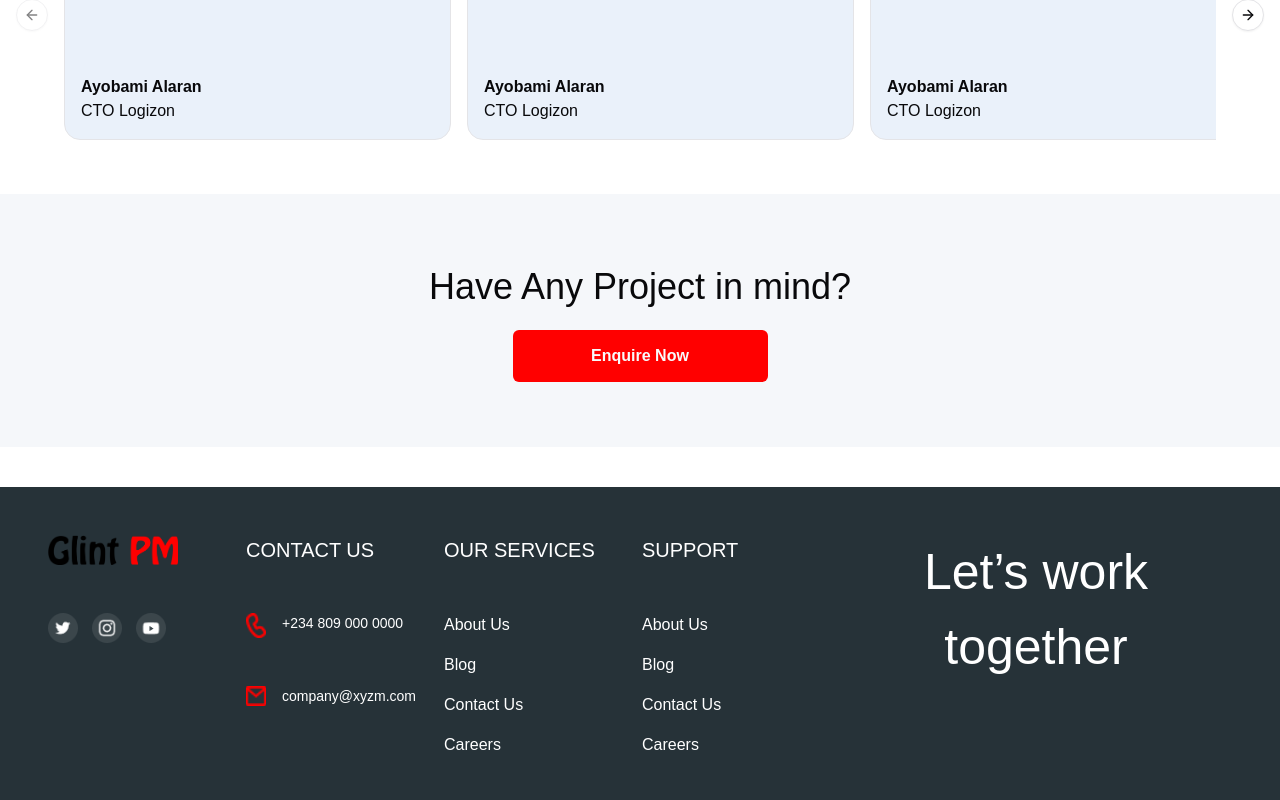
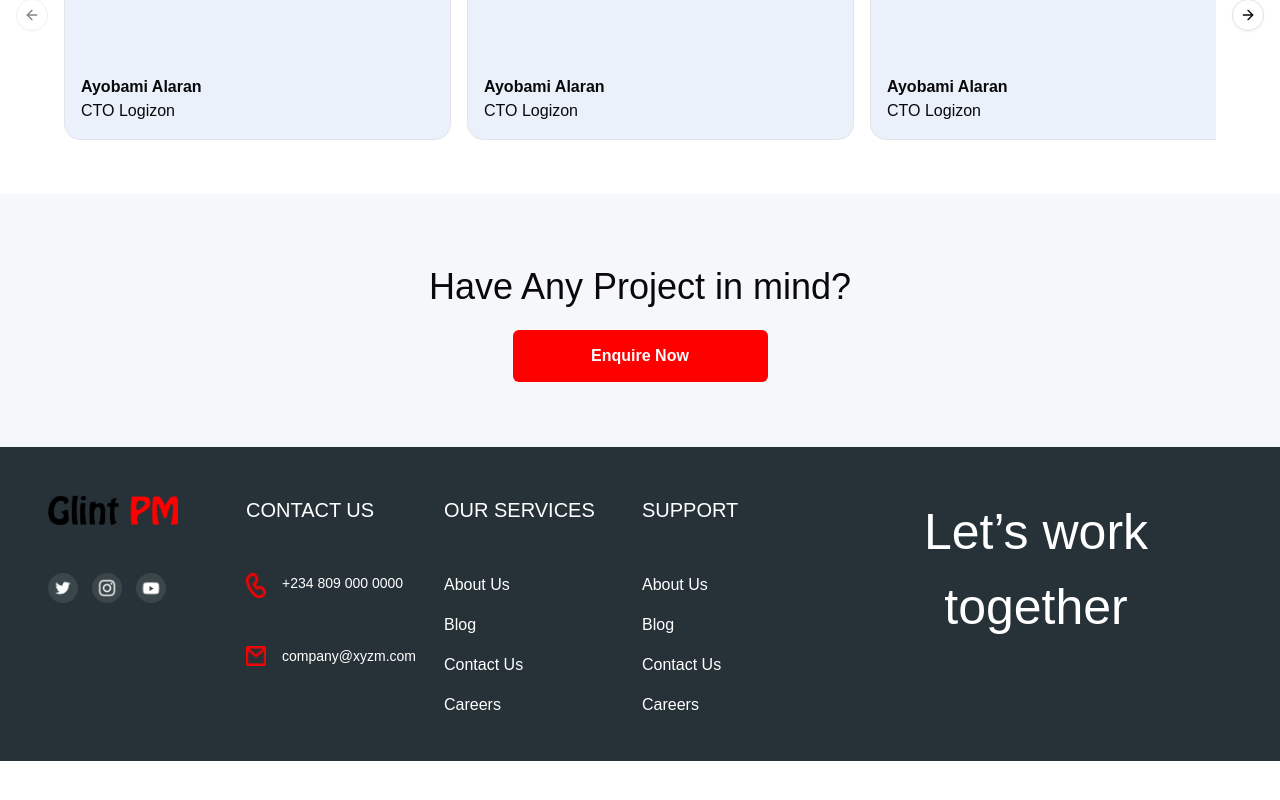
Before and after one commit to LogizonBuilds/glint_pm_frontend, a Next.js app: page / in a window 1280 px wide. Shown: the part 1924-2724 px from the top of the page. After the commit the page ends 2685 px from the top, so only its background shows below. Built offline with nearby package versions, Linux system fonts and the light colour scheme.

Commit message:
refactor layout and footer components: enhance structure for better responsiveness

```diff
--- a/src/app/layout.tsx
+++ b/src/app/layout.tsx
@@ -34,11 +34,11 @@ export default function RootLayout({
   return (
     <html lang="en">
       <body
-        className={`${geistSans.variable} ${geistMono.variable} ${inter.variable}  antialiased`}
+        className={`${geistSans.variable} ${geistMono.variable} ${inter.variable}  antialiased min-h-screen flex flex-col`}
       >
         <Heading />
         <Headers />
-        <main>
+        <main className="flex-grow">
 
           {children}
         </main>
--- a/src/components/Footer.tsx
+++ b/src/components/Footer.tsx
@@ -26,7 +26,7 @@ const Footer = (props: Props) => {
         }
     ]
     return (
-        <footer className='left-0 w-full lg:h-[314px] h-[708px] bottom-0 mt-10 p-12 bg-other border-1'>
+        <footer className='w-full lg:h-[314px] h-[708px] mt-auto p-12 bg-other border-1'>
             <div className='grid grid-cols-2 lg:grid-cols-6 gap-1'>
                 <div className='flex flex-col'>
                     <div className='flex justify-start'>
```
